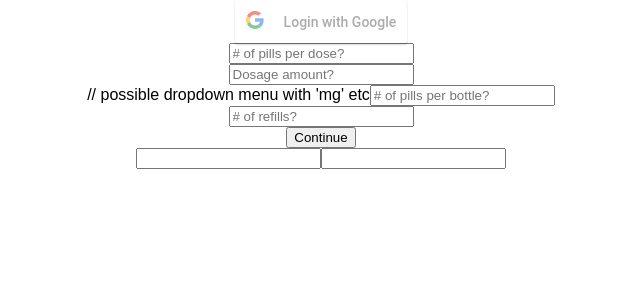
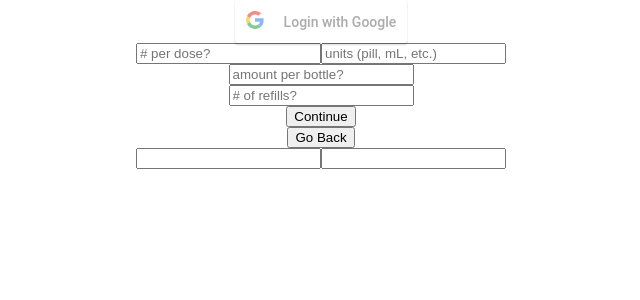
Before and after one commit to CorinneKelly/prescRxibed-react, a React (Create React App) app: page / in a window 1280 px wide. Both pictures are taken after typing "Sample", "Sample" into the empty fields and a click on the button "Continue". Shown: the top 300 px of the page, without its empty margins (319-959 px from the left). Built offline with nearby package versions, Linux system fonts and the light colour scheme; no server answers.

Commit message:
form shows step-by-step fields

```diff
--- a/src/components/AddPrescription.js
+++ b/src/components/AddPrescription.js
@@ -8,19 +8,27 @@ class AddPrescription extends Component {
 
 		this.handleSubmit = this.handleSubmit.bind(this)
 		this.handleFrequency = this.handleFrequency.bind(this)
-		this.addDoseTime = this.addDoseTime.bind(this)
-		this.addDoseMonth = this.addDoseMonth.bind(this)
-		this.showStepTwo = this.showStepTwo.bind(this)
-		this.showStepThree = this.showStepThree.bind(this)
-		this.showStepFour = this.showStepFour.bind(this)
+		this.backButton = this.backButton.bind(this)
+		this.showNextStep = this.showNextStep.bind(this)
 
 		this.state={
-			step: 1
+			step: 1,
+			frequency: "daily"
+		}
+	}
+
+	backButton(e){
+		e.preventDefault()
+		if(this.state.step !== 1){
+			let backStep = this.state.step - 1
+			this.setState({
+				step: backStep
+			})
 		}
 	}
 
 	renderStepOne(){
-		if(this.state.step == 1){
+		if(this.state.step === 1){
 			// sets default start date to today
 			let date = new Date()
 			let today = moment(date).format('YYYY-MM-DD')
@@ -29,7 +37,6 @@ class AddPrescription extends Component {
 					<input type="text" placeholder="Name of medicine" /><br />
 					Start Date: <input type="date" value={today} /><br />
 					<input type="textarea" placeholder="Instructions" /><br />
-					<button onClick={this.showStepTwo} >Continue</button>
 				</div>
 			)
 		}else{
@@ -38,15 +45,13 @@ class AddPrescription extends Component {
 	}
 
 	renderStepTwo(){
-		if(this.state.step == 2){
+		if(this.state.step === 2){
 			return (
 			<div class="stepTwo" >
-				<input type="number" placeholder="# of pills per dose?" /><br />
-				<input type="number" placeholder="Dosage amount?" /><br />
-				 // possible dropdown menu with 'mg' etc
-				<input type="number" placeholder="# of pills per bottle?" /><br />
+				<input type="number" placeholder="# per dose?" />
+				<input type="text" placeholder="units (pill, mL, etc.)"/> <br />
+				<input type="number" placeholder="amount per bottle?" /><br />
 				<input type="number" placeholder="# of refills?" /><br />
-				<button onClick={this.showStepThree} >Continue</button>
 			</div>)
 		} else {
 		return null
@@ -54,23 +59,39 @@ class AddPrescription extends Component {
 	}
 
 	renderStepThree(){
-		if(this.state.step == 3){
+		if(this.state.step === 3){
 			return (
 				<div className="stepThree" >
-					Frequency <select name="frequency" onChange={this.handleFrequency}>
+					Frequency <select id="frequency" name="frequency" onChange={this.handleFrequency}>
 						<option value="daily">Daily</option>
 						<option value="weekly">Weekly</option>
 						<option value="monthly">Monthly</option>
 					</select> <br />
+				</div>
+			)
+		}else{
+			return null
+		}
+	}
 
-				// if daily is selected
+	renderStepThree_Daily(){
+		if(this.state.step === 3 && this.state.frequency  === "daily"){
+			return(
 				<div className="dailyFrequency" >
-						1st dose: <input type="time" />
-						<button onClick={this.addDoseTime}>Add another dose for this day</button>
+					Time of dose: <input type="time" /><br/>
+					Time of dose: <input type="time" /><br/>
+					Time of dose: <input type="time" /><br/>
+					Time of dose: <input type="time" />
 				</div>
+			)
+		}else{
+			return null
+		}
+	}
 
-
-					// if weekly is selected
+	renderStepThree_Weekly(){
+		if(this.state.step === 3 && this.state.frequency === "weekly"){
+			return(
 				<div className="weeklyFrequency" >
 					<input type="checkbox" value="Monday" checked /> Monday <br />
 					<input type="checkbox" value="Tuesday" checked /> Tuesday <br />
@@ -80,21 +101,30 @@ class AddPrescription extends Component {
 					<input type="checkbox" value="Saturday" checked /> Saturday <br />
 					<input type="checkbox" value="Sunday" checked /> Sunday <br />
 				</div>
-
-					// if monthly is selected
-					<div className="monthlyFrequency" >
-						Choose by date <input type="number" name="monthFreq" min="1" max="31" />
-						<button onClick={this.addDoseMonth}>Add another dose for this month</button><br />
-						<button onClick={this.showStepFour} >Continue</button>
-					</div>
-				</div>)
+			)
 		}else{
 			return null
 		}
 	}
 
+	renderStepThree_Monthly(){
+		if(this.state.step === 3 && this.state.frequency === "monthly"){
+			return(
+				<div className="monthlyFrequency" >
+					Choose dates:<br/> <input type="number" name="monthFreq" min="1" max="31" /><br/>
+					<input type="number" name="monthFreq" min="1" max="31" /><br/>
+					<input type="number" name="monthFreq" min="1" max="31" /><br/>
+					<input type="number" name="monthFreq" min="1" max="31" />
+				</div>
+			)
+		}else{
+			return null
+		}
+
+	}
+
 	renderStepFour(){
-		if(this.state.step == 4){
+		if(this.state.step === 4){
 			return(
 				<div>
 					<p>This section is optional, feel free to skip it by clicking "I'm done"</p>
@@ -114,34 +144,23 @@ class AddPrescription extends Component {
 
 	handleFrequency() {
 		// should display appropriate selections depending on selection value
+
+		var e = document.getElementById("frequency");
+		var freq = e.options[e.selectedIndex].value;
+		this.setState({
+			frequency: freq
+		})
 	}
 
-	addDoseTime() {
-		//  should add "2nd Dose" with new time input
-		//  can change to "add dose time" if too complex
+	showNextStep(e) {
+		e.preventDefault()
+		if(this.state.step < 4){
+			this.setState({
+				step: this.state.step + 1
+			})
+		}else{
+			alert ("That's it! Click 'I'm Done' or 'Go Back'")
 		}
-
-	addDoseMonth() {
-		//  should add another monthly dose line
-	}
-
-	showStepTwo() {
-		// hide first part of form and show second part
-		this.setState({
-			step: 2
-		})
-	}
-	showStepThree() {
-		// hide second part of form and show third part
-		this.setState({
-			step: 3
-		})
-	}
-	showStepFour() {
-		// hide third part of form and show fourth part
-		this.setState({
-			step: 4
-		})
 }
 
 	render() {
@@ -150,7 +169,12 @@ class AddPrescription extends Component {
 				{this.renderStepOne()}
 				{this.renderStepTwo()}
 				{this.renderStepThree()}
+				{this.renderStepThree_Daily()}
+				{this.renderStepThree_Weekly()}
+				{this.renderStepThree_Monthly()}
 				{this.renderStepFour()}
+				<button onClick={this.showNextStep}>Continue</button> <br />
+				<button onClick={this.backButton}>Go Back</button>
 			</form>
 		)
 	}
```
Lines whose indentation alone changed are shown as unchanged.
